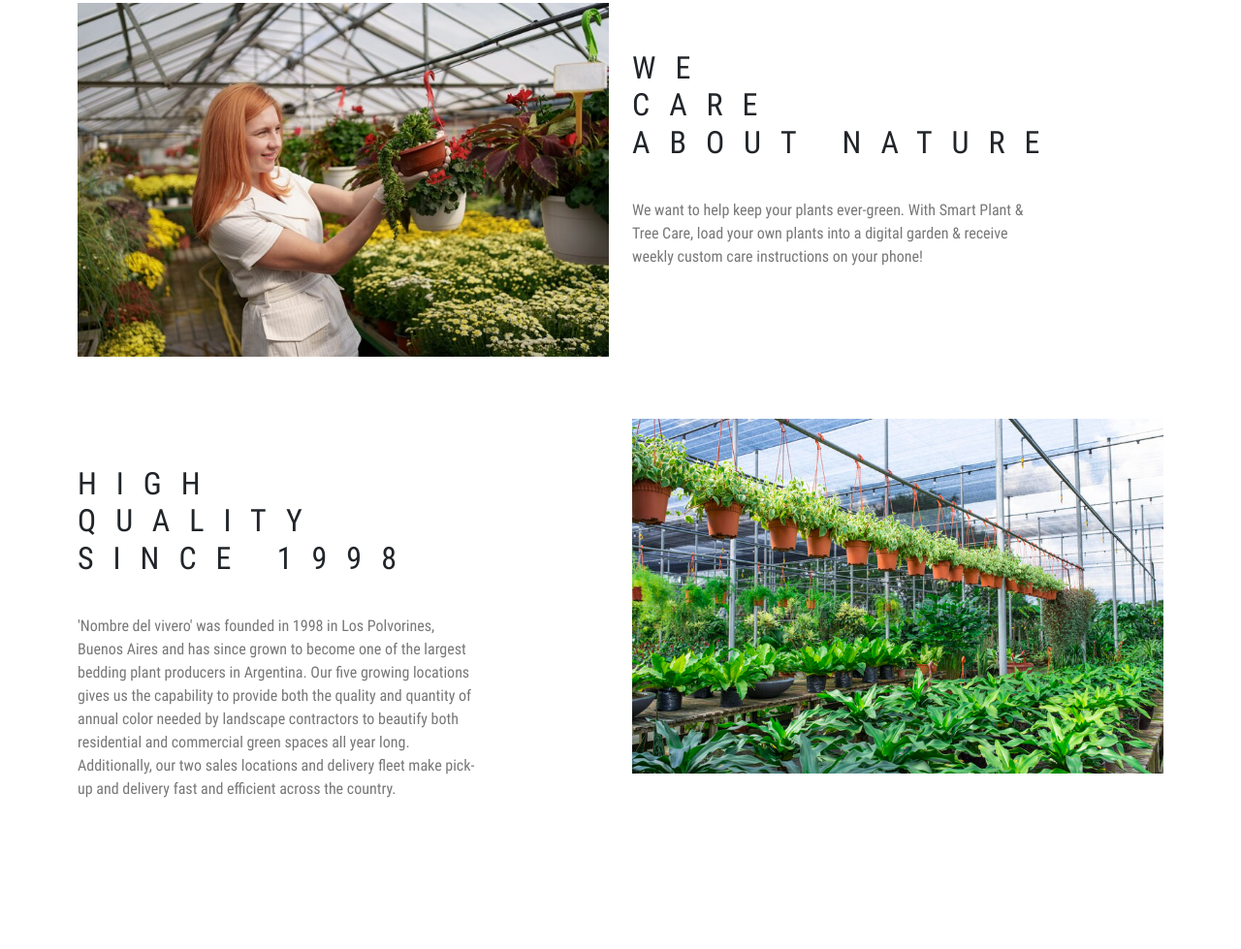
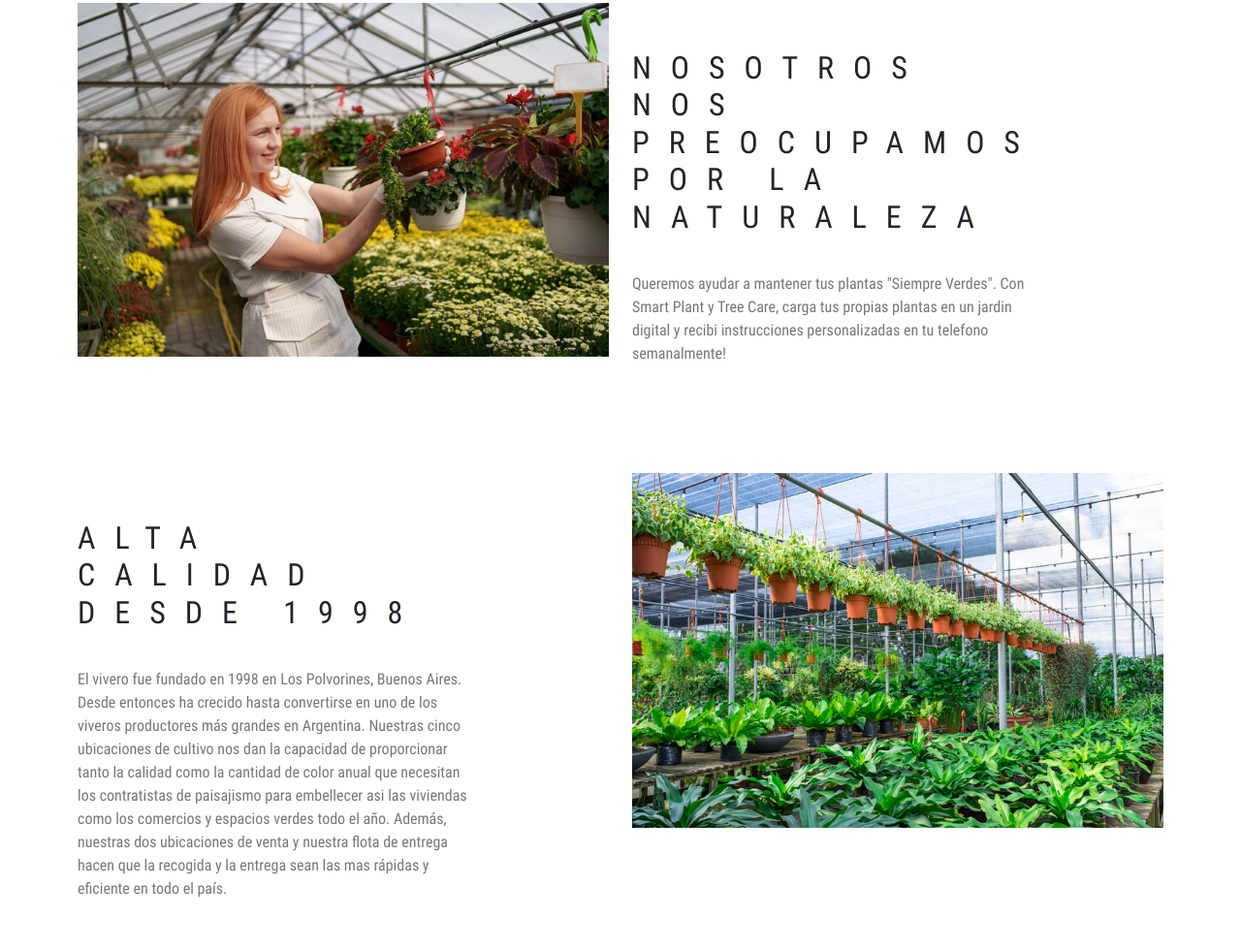
Before and after one commit to tomasArtaza77/TP-Vivero, a plain HTML site: page pages/home.html in a window 1280 px wide. Shown: the part 141-1120 px from the top of the page at 97% size. Before the commit the page ends 1045 px from the top, so only its background shows below. Drawn offline with Linux system fonts and the light colour scheme.

Commit message:
fixes de texto en index y home, fixes filtrado de productos

```diff
--- a/pages/home.html
+++ b/pages/home.html
@@ -46,14 +46,14 @@
                 </div>
                 <div class="col-lg-6 col-md-12 home-title">
                     <h2 class="text-uppercase pt-5">
-                        <span>we</span>
-                        <span>care</span>
-                        <span>about nature</span>
+                        <span>Nosotros </span>
+                        <span>Nos preocupamos</span>
+                        <span>Por la naturaleza</span>
                     </h2>
                     <div class="paragraph py-4 w-75">
                         <p class="para">
-                            We want to help keep your plants ever-green. With Smart Plant & Tree Care, load your own plants into a digital garden
-                            & receive weekly custom care instructions on your phone!
+                            Queremos ayudar a mantener tus plantas "Siempre Verdes". Con Smart Plant y Tree Care, carga tus propias plantas en un jardin digital
+                            y recibi instrucciones personalizadas en tu telefono semanalmente!
                         </p>
                     </div>
                 </div>
@@ -66,17 +66,17 @@
             <div class="row">
                 <div class="col-lg-6 col-md-12 home-title">
                     <h2 class="text-uppercase pt-5">
-                        <span>high</span>
-                        <span>quality</span>
-                        <span>since 1998</span>
+                        <span>Alta</span>
+                        <span>Calidad</span>
+                        <span>Desde 1998</span>
                     </h2>
                     <div class="paragraph py-4 w-75">
                         <p class="para">
-                            'Nombre del vivero' was founded in 1998 in Los Polvorines, Buenos Aires and has since grown to become one of the largest bedding plant
-                            producers in Argentina. Our five growing locations gives us the capability to provide both
-                            the quality and quantity of annual color needed by landscape contractors to beautify both residential and commercial
-                            green spaces all year long. Additionally, our two sales locations and delivery fleet make pick-up and delivery fast
-                            and efficient across the country.
+                            El vivero fue fundado en 1998 en Los Polvorines, Buenos Aires. Desde entonces ha crecido hasta convertirse en uno de los viveros  productores más grandes
+                             en Argentina. Nuestras cinco ubicaciones de cultivo nos dan la capacidad de proporcionar tanto
+                            la calidad como la cantidad de color anual que necesitan los contratistas de paisajismo para embellecer asi las viviendas como los comercios y
+                            espacios verdes todo el año. Además, nuestras dos ubicaciones de venta y nuestra flota de entrega hacen que la recogida y la entrega sean las mas rápidas
+                            y eficiente en todo el país.
                         </p>
                     </div>
                 </div>
```
Also changed, not shown: index.html (+26 -25 lines), js/products.js (+15 -8 lines), pages/products.html (+2 -2 lines).
